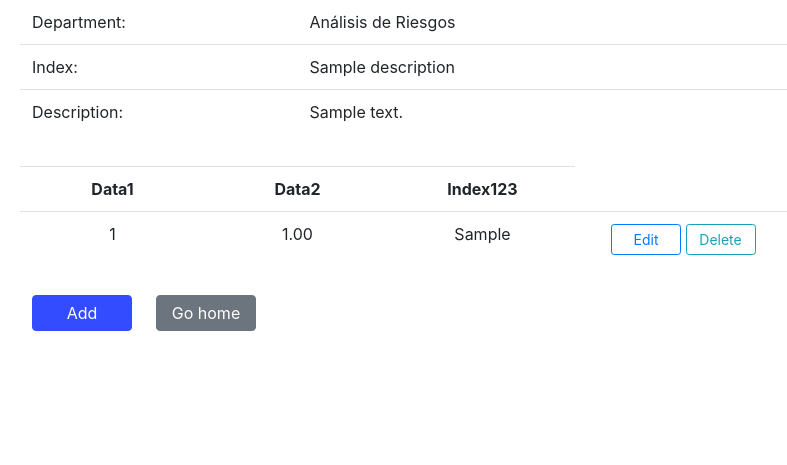
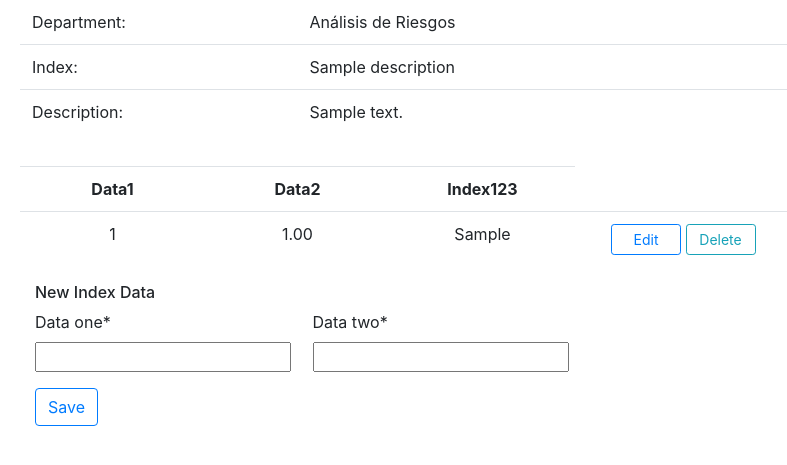
Before and after one commit to kydkang/sims_project2, a Django app: page /101/ in a window 1280 px wide. Shown: the part 81-546 px from the top of the page, without its empty margins (65-852 px from the left). Run offline with Django 3.2, Linux system fonts and the light colour scheme; a user stored in the database is signed in; tables that the repository leaves empty hold one stand-in row (values such as "Sample post"); parts of the project's set-up code (start-up, migrations or seed data) failed here and were passed over; some libraries are stand-ins or nearby versions.

Commit message:
Merge Add Data (createView) form into the list view

```diff
--- a/sims101/templates/sims101/index_list.html
+++ b/sims101/templates/sims101/index_list.html
@@ -1,5 +1,6 @@
 {% extends 'base.html' %}
 {% load i18n %}
+{% load crispy_forms_tags %}
 {% block content %}
 
  <div class="container-fluid">
@@ -56,6 +57,7 @@
             {% endfor %}
     </table>
 
+{% comment %}
     <table class="table table-borderless">
         <tbody>
             <tr class ="row">
@@ -64,12 +66,36 @@
             </tr>
         </tbody>
     </table>
+{% endcomment %}
+
+    <h6> New Index Data </h6>
+    {{ form.non_field_errors }}
+    <form action="{% url 'sims101:index_create' %}" method="POST">
+        {% csrf_token %}
+        <div class="row">
+            {{ form.non_field_errors }}
+            <div class="col-3">
+                {{ form.data_one|as_crispy_field }}
+            </div>
+            <div class="col-3">
+                {{ form.data_two|as_crispy_field }}
+            </div>
+            {% comment %}
+            <div class="col-3">
+                {{ form.calculated_value|as_crispy_field }}
+            </div>
+            {% endcomment %}
+        </div>
+        <input class="mt-3 btn btn-outline-primary" type="submit" value="Save" />
+
+    </form>
+
 </div>
 
 {% endblock content %}
 
+
 {% comment %}
-
 {% block pagination %}
     {% if is_paginated %}
     <div class="container-fluid">
@@ -96,6 +122,9 @@
     {% endif %}
 
   <script>
+      // $(document).ready(function () {  // always execute this function to update the dropdown // $ is a shortcut for jQuery
+
+
         if ( {{ request.session.created }} ) {   // reset the 'create' value to false
             // put the following in any html tag  id="page-links" data-page-links="{% url 'sims101:ajax_change_session' %}
             // var url = $("#page-links").attr("data-page-links");
--- a/sims101/views.py
+++ b/sims101/views.py
@@ -5,6 +5,7 @@ from django.contrib.auth.mixins import PermissionRequiredMixin
 from .models import Index101
 from .forms import IndexForm
 from commons.models import Description
+from django.http import HttpResponseRedirect
 
 
 class IndexListView(PermissionRequiredMixin, ListView):
@@ -17,6 +18,9 @@ class IndexListView(PermissionRequiredMixin, ListView):
         context = super(IndexListView, self).get_context_data(**kwargs)
         context['first'] = Index101.objects.first()
         context['description'] = Description.objects.get(sequence=Index101.SEQUENCE)
+        if not ('form' in context):
+            context['form'] = IndexForm()
+
         return context
 
 class IndexDetailView(PermissionRequiredMixin, DetailView):
@@ -31,7 +35,19 @@ class IndexCreateView(PermissionRequiredMixin, CreateView):
     template_name = 'sims101/index_create.html'
     login_url = 'login'
     success_url = reverse_lazy('sims101:index_list')
-    ### CreateView, UpdateView에 success_url을 제공하지 않는 경우, 해당 model instance의 get_absolute_url 주소로 이동이 가능한지 체크한다 by Django ]]
+
+    def form_invalid(self, form):
+#This works if not using the pagination....
+        first = Index101.objects.first()
+        description = Description.objects.get(sequence=Index101.SEQUENCE)
+        object_list = Index101.objects.all()
+        context = {'first':first, 'description':description, 'form':form, 'object_list':object_list}
+        return render(self.request, 'sims101/index_list.html', context)
+
+        # return HttpResponseRedirect('/101/')
+
+    ### CreateView, UpdateView에 success_url을 제공하지 않는 경우,
+    # 해당 model instance의 get_absolute_url 주소로 이동이 가능한지 체크한다 by Django ]]
 
     def setup(self, request, *args, **kwargs):
         super().setup(request, *args, **kwargs)
@@ -48,8 +64,9 @@ class IndexCreateView(PermissionRequiredMixin, CreateView):
 from django.shortcuts import render
 def ajax_change_session(request):
     request.session['created'] = ""
-    request.session.modified = True
     return render(request, 'sims101/index_delete.html')
+
+
 
 class IndexUpdateView(PermissionRequiredMixin, UpdateView):
     permission_required = ('sims101.index-validator')
```
Also changed, not shown: addingNewIndex.txt (+16 -2 lines), 2 other files.
